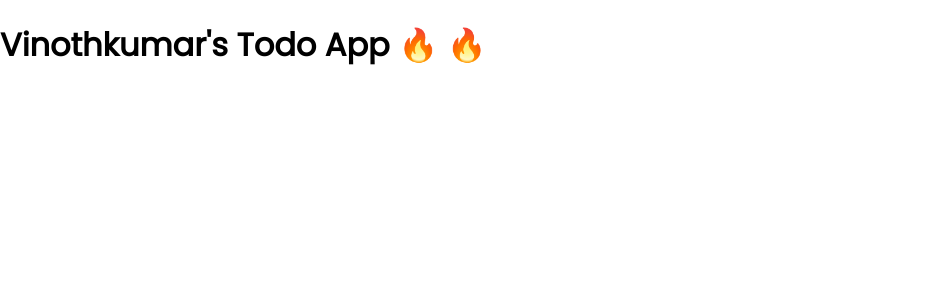
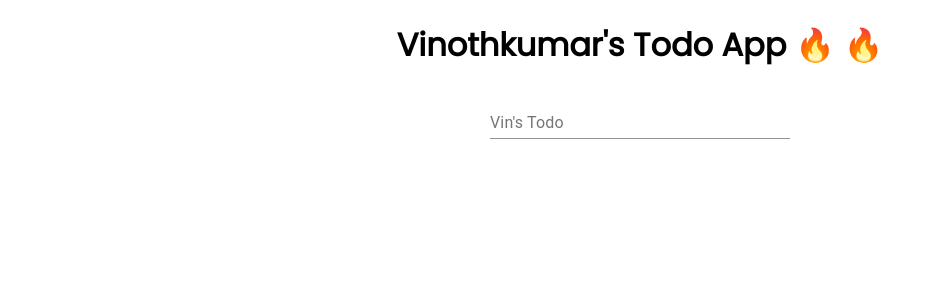
Before and after one commit to Vinoth6194/react_fire_todo, a React (Create React App) app: page / in a window 1280 px wide. Shown: the top 300 px of the page, without its empty margins (0-941 px from the left). Built offline with nearby package versions, Linux system fonts and the light colour scheme.

Commit message:
Textfield

```diff
--- a/package.json
+++ b/package.json
@@ -3,9 +3,11 @@
   "version": "0.1.0",
   "private": true,
   "dependencies": {
+    "@material-ui/core": "^4.11.2",
     "@testing-library/jest-dom": "^5.11.6",
     "@testing-library/react": "^11.2.2",
     "@testing-library/user-event": "^12.3.0",
+    "firebase": "^8.1.2",
     "react": "^17.0.1",
     "react-dom": "^17.0.1",
     "react-scripts": "4.0.1",
--- a/src/App.css
+++ b/src/App.css
@@ -3,3 +3,14 @@
 * {
   font-family: "Poppins", sans-serif;
 }
+.App {
+  display: flex;
+  flex-direction: column;
+  align-items: center;
+  justify-content: center;
+}
+
+.todo_field {
+  max-width: 300px;
+  width: 90vw;
+}
--- a/src/App.jsx
+++ b/src/App.jsx
@@ -1,9 +1,15 @@
 import "./App.css";
+import TextField from "@material-ui/core/TextField";
 
 function App() {
   return (
     <div className="App">
       <h1>Vinothkumar's Todo App 🔥 🔥 </h1>
+      <TextField
+        id="standard-basic"
+        label="Vin's Todo"
+        className="todo_field"
+      />
     </div>
   );
 }
```
Also changed, not shown: 2 other files (tests, documents, lock files or other folders).
